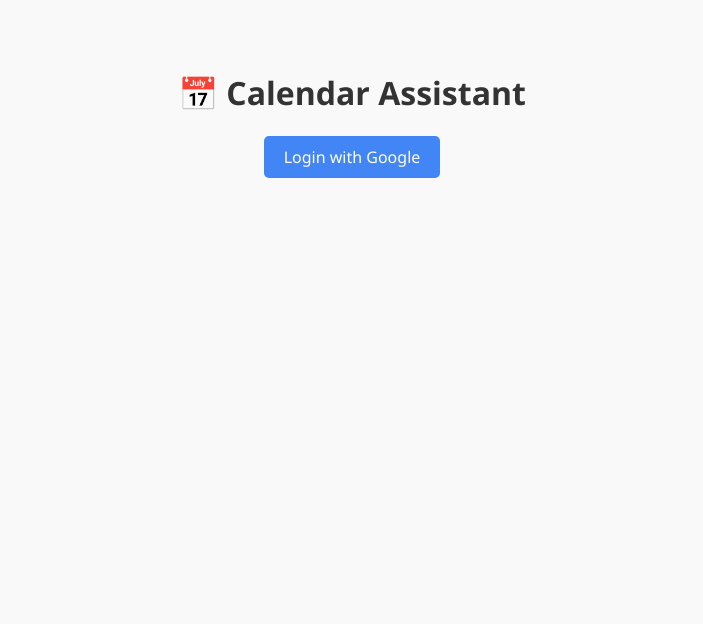
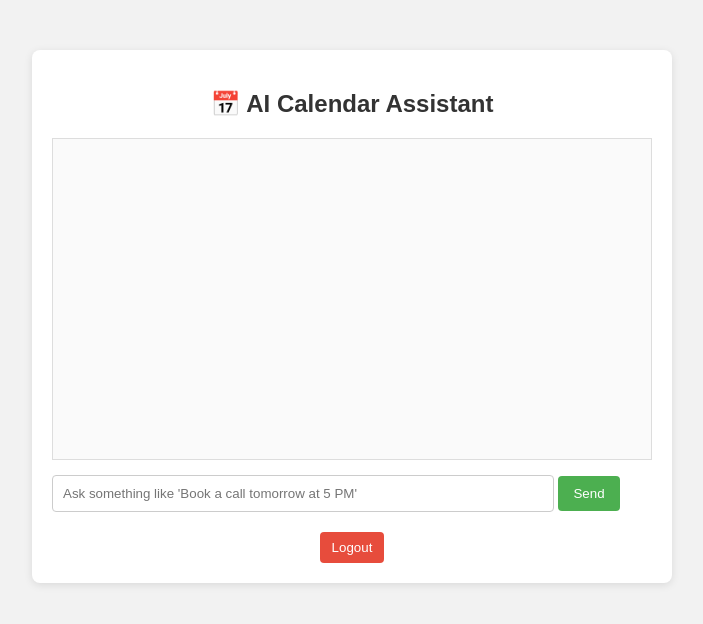
Before and after one commit to devyani1512/calen, a Flask app: page / in a window 1280 px wide. Shown: the top 624 px of the page, without its empty margins (288-991 px from the left). Run offline with Flask 3, Linux system fonts and the light colour scheme; the visitor is signed in with stand-in values (Sample User, id 1).

Commit message:
Update index.html

```diff
--- a/templates/index.html
+++ b/templates/index.html
@@ -1,122 +1,51 @@
 <!DOCTYPE html>
 <html>
 <head>
-  <meta charset="UTF-8">
   <title>Calendar Assistant</title>
-  <style>
-    body {
-      background: #f9f9f9;
-      font-family: 'Segoe UI', sans-serif;
-      max-width: 700px;
-      margin: 30px auto;
-      padding: 20px;
-    }
+</head>
+<body style="font-family: Arial, sans-serif; background-color: #f2f2f2; margin: 0; padding: 0;">
+  <div style="max-width: 600px; margin: 50px auto; background-color: white; padding: 20px; border-radius: 8px; box-shadow: 0 2px 8px rgba(0, 0, 0, 0.1);">
+    <h2 style="text-align: center; color: #333;">📅 AI Calendar Assistant</h2>
 
-    h1 {
-      text-align: center;
-      color: #333;
-    }
+    <div id="chat-box" style="height: 300px; overflow-y: auto; border: 1px solid #ddd; padding: 10px; margin-bottom: 15px; background: #fafafa;"></div>
 
-    #chat-box {
-      background: white;
-      border: 1px solid #ccc;
-      border-radius: 8px;
-      height: 400px;
-      overflow-y: auto;
-      padding: 15px;
-      box-shadow: 0 2px 5px rgba(0,0,0,0.1);
-      margin-bottom: 15px;
-    }
+    <form id="chat-form" method="POST" action="/chat">
+      <input type="text" name="message" placeholder="Ask something like 'Book a call tomorrow at 5 PM'"
+             style="width: 80%; padding: 10px; border: 1px solid #ccc; border-radius: 4px;" required>
+      <button type="submit"
+              style="padding: 10px 15px; background-color: #4CAF50; color: white; border: none; border-radius: 4px;">
+        Send
+      </button>
+    </form>
 
-    .msg {
-      margin: 10px 0;
-    }
-
-    .user-msg {
-      text-align: right;
-      color: #007bff;
-    }
-
-    .bot-msg {
-      text-align: left;
-      color: #28a745;
-    }
-
-    input[type="text"] {
-      width: 100%;
-      padding: 12px;
-      font-size: 16px;
-      border-radius: 6px;
-      border: 1px solid #ccc;
-      box-shadow: inset 0 1px 2px rgba(0,0,0,0.05);
-    }
-
-    a.login-btn {
-      display: block;
-      text-align: center;
-      margin: 20px auto;
-      padding: 10px 20px;
-      background-color: #4285f4;
-      color: white;
-      border-radius: 5px;
-      text-decoration: none;
-      width: fit-content;
-    }
-
-    a.login-btn:hover {
-      background-color: #357ae8;
-    }
-  </style>
-</head>
-<body>
-
-  <h1>📅 Calendar Assistant</h1>
-
-  {% if user %}
-    <div id="chat-box"></div>
-    <input id="user-input" type="text" placeholder="Ask me to book an event, check availability, etc..." />
-  {% else %}
-    <a class="login-btn" href="/login">Login with Google</a>
-  {% endif %}
+    <form action="/logout" method="GET" style="text-align: center; margin-top: 20px;">
+      <button type="submit"
+              style="background-color: #e74c3c; color: white; padding: 8px 12px; border: none; border-radius: 4px;">
+        Logout
+      </button>
+    </form>
+  </div>
 
   <script>
-    {% if user %}
-    const input = document.getElementById("user-input");
     const chatBox = document.getElementById("chat-box");
+    const form = document.getElementById("chat-form");
 
-    input.addEventListener("keypress", function (e) {
-      if (e.key === "Enter" && input.value.trim() !== "") {
-        const message = input.value.trim();
-        appendMessage("You", message, "user-msg");
-        input.value = "";
+    form.addEventListener("submit", async (e) => {
+      e.preventDefault();
+      const input = form.message.value;
+      chatBox.innerHTML += `<p><strong>You:</strong> ${input}</p>`;
+      form.message.value = "";
 
-        fetch("/", {
-          method: "POST",
-          headers: {
-            "Content-Type": "application/json"
-          },
-          body: JSON.stringify({ message: message })
-        })
-        .then(res => res.json())
-        .then(data => {
-          appendMessage("Assistant", data.response, "bot-msg");
-        })
-        .catch(err => {
-          appendMessage("Assistant", "⚠️ Something went wrong.", "bot-msg");
-          console.error(err);
-        });
-      }
+      const res = await fetch("/chat", {
+        method: "POST",
+        headers: { "Content-Type": "application/x-www-form-urlencoded" },
+        body: new URLSearchParams({ message: input })
+      });
+
+      const text = await res.text();
+      chatBox.innerHTML += `<p><strong>Assistant:</strong> ${text}</p>`;
+      chatBox.scrollTop = chatBox.scrollHeight;
     });
-
-    function appendMessage(sender, text, className) {
-      const msg = document.createElement("div");
-      msg.className = "msg " + className;
-      msg.innerHTML = `<strong>${sender}:</strong> ${text}`;
-      chatBox.appendChild(msg);
-      chatBox.scrollTop = chatBox.scrollHeight;
-    }
-    {% endif %}
   </script>
-
 </body>
 </html>
```
